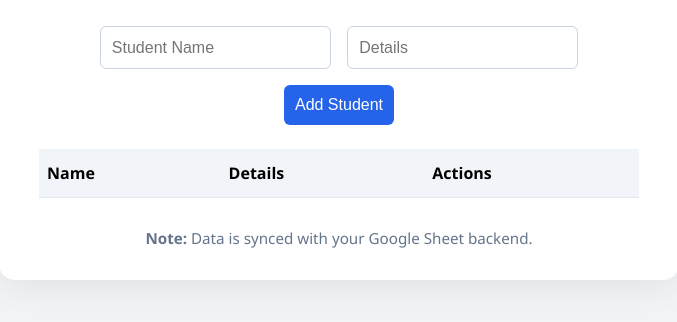
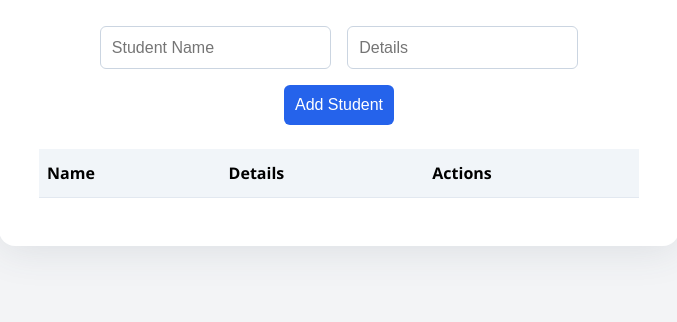
Before and after one commit to Davidbantu/studentdata, a plain HTML site: page index.html in a window 1280 px wide. Shown: the part 166-488 px from the top of the page, without its empty margins (301-978 px from the left). Drawn offline with Linux system fonts and the light colour scheme; no server answers.

Commit message:
Update index.html

```diff
--- a/index.html
+++ b/index.html
@@ -28,9 +28,6 @@
         <!-- Student data will appear here -->
       </tbody>
     </table>
-    <div class="note">
-      <b>Note:</b> Data is synced with your Google Sheet backend.
-    </div>
   </div>
   <script src="app.js"></script>
 </body>
```
